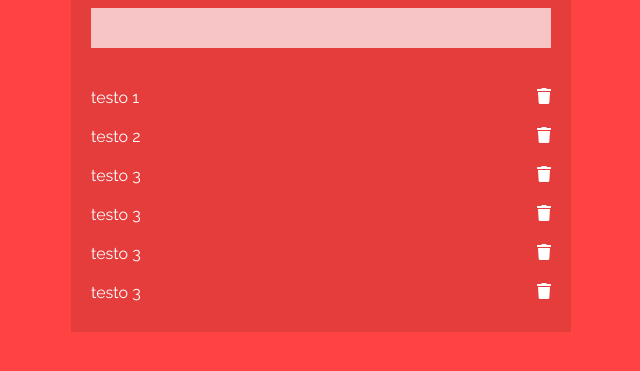
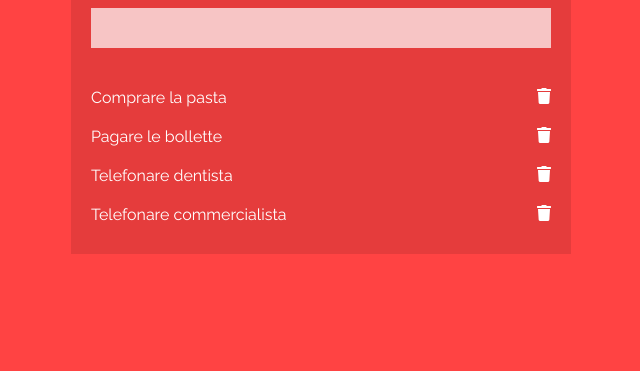
Before and after one commit to GioOli7/js-todo-clone, a plain HTML site: page index.html in a window 1280 px wide. Shown: the part 129-500 px from the top of the page, without its empty margins (319-959 px from the left). Drawn offline with nearby package versions, Linux system fonts and the light colour scheme.

Commit message:
todo list popolation

```diff
--- a/css/style.css
+++ b/css/style.css
@@ -38,18 +38,18 @@ h1 {
     box-shadow: 0 10px 10px -10px #000;
 }
 
-.app_list {
+.app_todos {
     list-style: none;
 }
 
-.app_list-item {
+.app_todos-item {
     display: flex;
     justify-content: space-between;
     padding: 10px 0;
     color: #fff;
 }
 
-.app_list-item .delete-icon:hover {
+.app_todos-item .delete-icon:hover {
     color: rgb(126, 0, 0);
     cursor: pointer;
     transition: color 0.2s;
--- a/index.html
+++ b/index.html
@@ -26,36 +26,20 @@
         <!-- input text -->
         <input type="text" name="input" id="input">
 
-        <!-- list -->
-        <ul class="app_list">
-            <li class="app_list-item">
-                testo 1
-                <i class="fas fa-trash delete-icon"></i>
-            </li>
-            <li class="app_list-item">
-                testo 2
-                <i class="fas fa-trash delete-icon"></i>
-            </li>
-            <li class="app_list-item">
-                testo 3
-                <i class="fas fa-trash delete-icon"></i>
-            </li>
-            <li class="app_list-item">
-                testo 3
-                <i class="fas fa-trash delete-icon"></i>
-            </li>
-            <li class="app_list-item">
-                testo 3
-                <i class="fas fa-trash delete-icon"></i>
-            </li>
-            <li class="app_list-item">
-                testo 3
-                <i class="fas fa-trash delete-icon"></i>
-            </li>
+        <!-- list todo-->
+        <ul class="app_todos">
+
         </ul>
+
+
     </div>
-
     <!-- template -->
+    <div id="template" style="display:none">
+        <li class="app_todos-item">
+            <span class="text"></span>
+            <i class="fas fa-trash delete-icon"></i>
+        </li>
+    </div>
 
 
 </body>
--- a/js/script.js
+++ b/js/script.js
@@ -1,5 +1,51 @@
+/*
+Rifare la todo list come vista insieme a lezione:
+1 - popolando gli elementi della lista con JavaScript
+2 - inserendo un nuovo todo con un input testuale e gli eventi da tastiera
+3 - Rimozione todo con click su icona
+4 - Cliccando sul testo compare uno sbarramento a indicarne il completamento
+*/
+
+
+
 $(document).ready(function() {
 
+    // refs
+    var template = $('#template .app_todos-item')
+    var todos = $('.app_todos')
+    var newInput = $('#input');
+    var listItem = $('.app_todos-item');
+    var deleteItem = $('.app_todos-item i.delete-icon');
+
+    var todoItems = [
+        {
+            text: "Comprare la pasta",
+            done: false,
+        },
+        {
+            text: "Pagare le bollette",
+            done: false,
+        },
+        {
+            text: "Telefonare dentista",
+            done: false,
+        },
+        {
+            text: "Telefonare commercialista",
+            done: false,
+        },
+    ];
+
+    // 1 - popolazione lista
+    for (var i = 0; i <todoItems.length; i++) {
+        var todoItem = todoItems[i];
+        // mi copio il template
+        var cloneItem = template.clone();
+        // inserisco il testo dell oggetto
+        cloneItem.find('.text').text(todoItem.text);
+        // aggiungo il tutto alla lista
+        todos.append(cloneItem);
+    }
 
 
 
```
